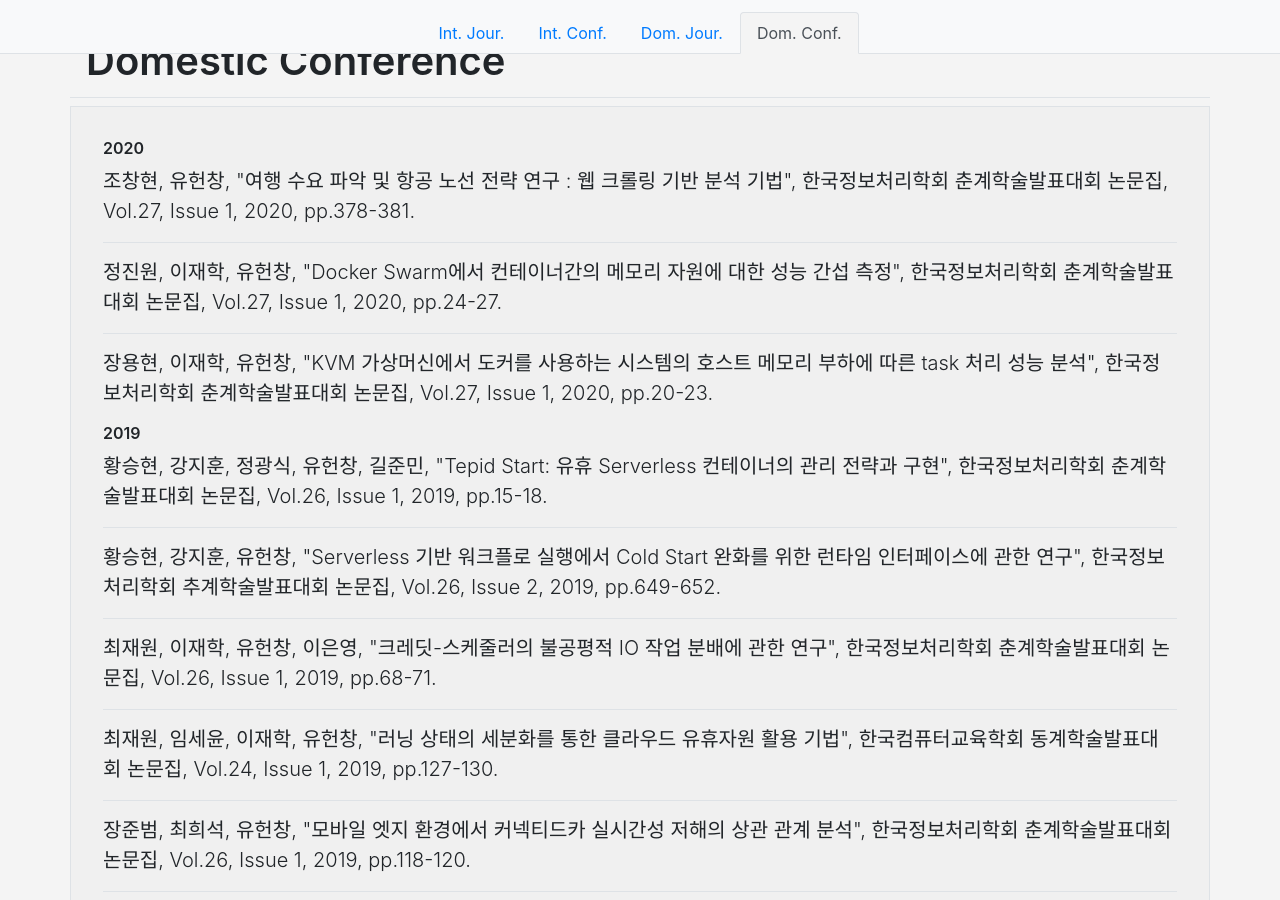
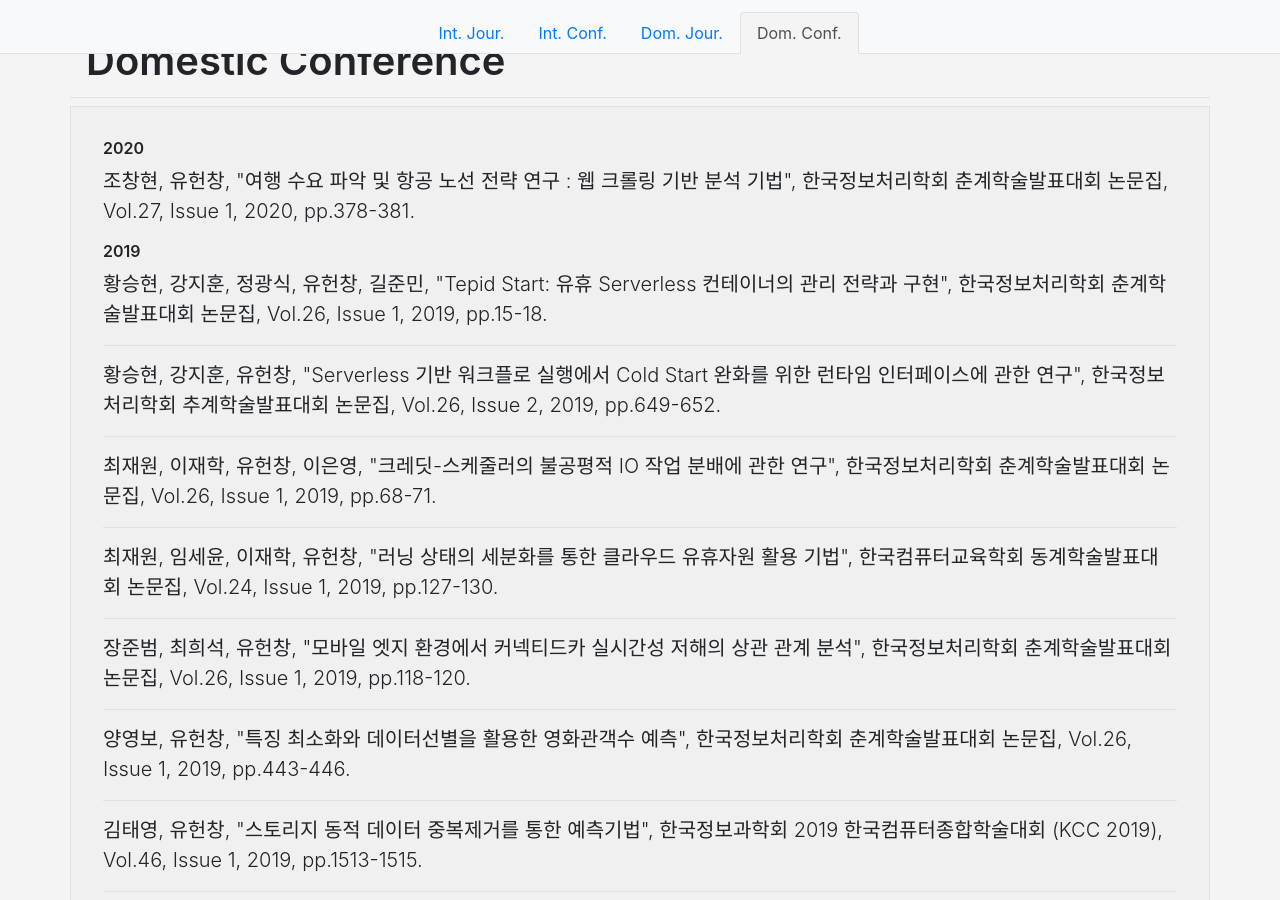
Before and after one commit to KU-Cloud/ku-cloud.github.io, a Jekyll site: the page built from publications.html, in a window 1280 px wide and 900 px high, scrolled down 17071 px. Built offline with Jekyll 4.4.1, drawn with Linux system fonts in a browser that asks for light colours.

Commit message:
publication update

```diff
--- a/_data/publications-cd.yaml
+++ b/_data/publications-cd.yaml
@@ -2891,35 +2891,6 @@
     }
   },
   {
-    "title": "KVM 가상머신에서 도커를 사용하는 시스템의 호스트 메모리 부하에 따른 task 처리 성능 분석",
-    "author": [
-      {
-        "family": "장용현"
-      },
-      {
-        "family": "이재학"
-      },
-      {
-        "family": "유헌창"
-      }
-    ],
-    "publisher": "한국정보처리학회 춘계학술발표대회 논문집",
-    "volume": "27",
-    "issue": "1",
-    "page": "20-23",
-    "type": "paper-conference",
-    "citation-label": "장2020KVM",
-    "id": "장2020KVM",
-    "year-suffix": "KVM",
-    "issued": {
-      "date-parts": [
-        [
-          2020
-        ]
-      ]
-    }
-  },
-  {
     "title": "웹 기반 네트워크 구성 시뮬레이터 설계 및 구현",
     "author": [
       {
@@ -3089,35 +3060,6 @@
       "date-parts": [
         [
           2017
-        ]
-      ]
-    }
-  },
-  {
-    "title": "Docker Swarm에서 컨테이너간의 메모리 자원에 대한 성능 간섭 측정",
-    "author": [
-      {
-        "family": "정진원"
-      },
-      {
-        "family": "이재학"
-      },
-      {
-        "family": "유헌창"
-      }
-    ],
-    "publisher": "한국정보처리학회 춘계학술발표대회 논문집",
-    "volume": "27",
-    "issue": "1",
-    "page": "24-27",
-    "type": "paper-conference",
-    "citation-label": "정2020Docker",
-    "id": "정2020Docker",
-    "year-suffix": "Docker",
-    "issued": {
-      "date-parts": [
-        [
-          2020
         ]
       ]
     }
```
Also changed, not shown: _publications/conference/domestic/장2020KVM.bib (deleted, +0 -9 lines), _publications/conference/domestic/정2020Docker.bib (deleted, +0 -9 lines), 1 other file.
